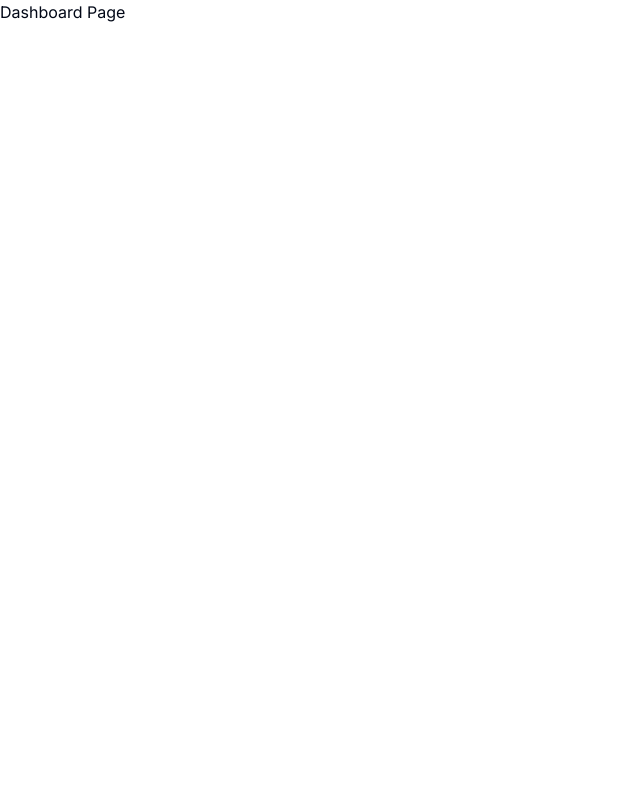
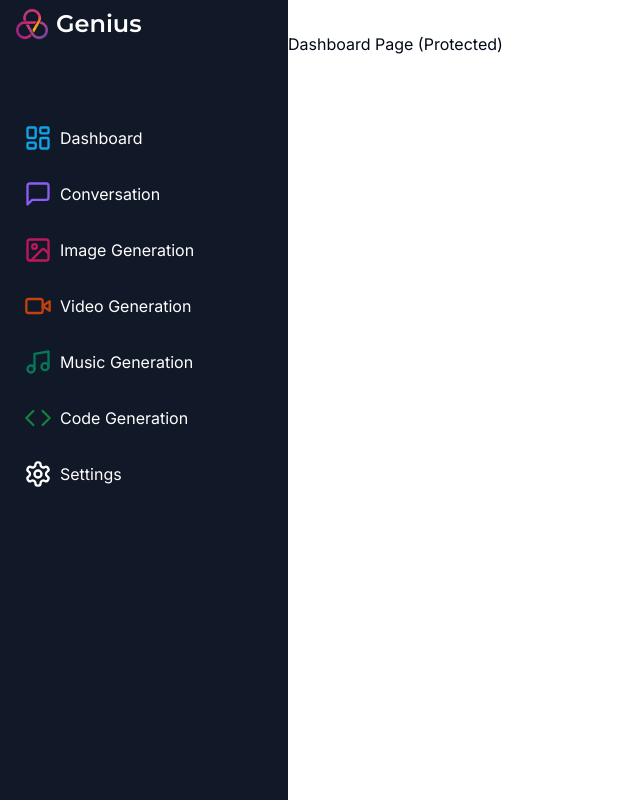
Before and after one commit to nini430/saas-ai-platform, a Next.js app: page /dashboard in a window 1280 px wide. Shown: the whole page, without its empty margins (0-640 px from the left). Built offline with nearby package versions, Linux system fonts and the light colour scheme.

Commit message:
add sidebar

```diff
--- a/app/(dashboard)/(routes)/dashboard/page.tsx
+++ b/app/(dashboard)/(routes)/dashboard/page.tsx
@@ -1,10 +1,7 @@
-import { UserButton } from "@clerk/nextjs";
 
 export default function DashboardPage() {
   return (
-    <>
-    <p>Dashboard Page</p>
-    <UserButton afterSignOutUrl="/"/>
-    </>
+    <p>Dashboard Page (Protected)</p>
+
   )
 }
--- /dev/null
+++ b/app/(dashboard)/layout.tsx
@@ -0,0 +1,18 @@
+import Navbar from '@/components/navbar'
+import Sidebar from '@/components/sidebar'
+
+const DashboardLayout = ({children}:{children:React.ReactNode}) => {
+  return (
+    <div className='relative h-full'>
+        <div className='hidden md:flex md:flex-col md:fixed md:h-full md:w-72 bg-gray-900'>
+            <Sidebar/>
+        </div>
+        <main className='h-full md:pl-72'>
+            <Navbar/>
+            {children}
+        </main>
+    </div>
+  )
+}
+
+export default DashboardLayout
--- /dev/null
+++ b/components/mobile-sidebar.tsx
@@ -0,0 +1,24 @@
+'use client';
+
+import { Button } from '@/components/ui/button';
+import { Menu } from 'lucide-react';
+import { Sheet, SheetTrigger, SheetContent } from '@/components/ui/sheet';
+
+import Sidebar from '@/components/sidebar';
+
+const MobileSidebar = () => {
+  return (
+    <Sheet>
+      <SheetTrigger asChild>
+        <Button className="md:hidden" variant="ghost" size="icon">
+          <Menu />
+        </Button>
+      </SheetTrigger>
+      <SheetContent side='left' className='p-0'>
+        <Sidebar/>
+      </SheetContent>
+    </Sheet>
+  );
+};
+
+export default MobileSidebar;
--- /dev/null
+++ b/components/navbar.tsx
@@ -0,0 +1,18 @@
+import {Menu} from 'lucide-react'
+
+import { Button } from './ui/button'
+import { UserButton } from '@clerk/nextjs'
+import MobileSidebar from './mobile-sidebar'
+
+const Navbar = () => {
+  return (
+    <div className='flex items-center p-4'>
+        <MobileSidebar/>
+        <div className='flex w-full justify-end'>
+            <UserButton afterSignOutUrl='/'/>
+        </div>
+    </div>
+  )
+}
+
+export default Navbar
--- /dev/null
+++ b/components/sidebar.tsx
@@ -0,0 +1,82 @@
+'use client';
+
+import Image from 'next/image';
+import Link from 'next/link';
+
+import { Montserrat } from 'next/font/google';
+import { cn } from '@/lib/utils';
+import { Code, ImageIcon, LayoutDashboard, MessageSquare, Music, Settings, VideoIcon } from 'lucide-react';
+const montseratt = Montserrat({ weight: '600', subsets: ['latin'] });
+
+const routes = [
+  {
+    label: 'Dashboard',
+    icon: LayoutDashboard,
+    href: '/dashboard',
+    color: 'text-sky-500',
+  },
+  {
+    label: 'Conversation',
+    icon: MessageSquare,
+    href: '/conversation',
+    color: 'text-violet-500',
+  },
+  {
+    label: 'Image Generation',
+    icon: ImageIcon,
+    href: '/image',
+    color: 'text-pink-700',
+  },
+  {
+    label: 'Video Generation',
+    icon: VideoIcon,
+    href: '/video',
+    color: 'text-orange-700',
+  },
+  {
+    label: 'Music Generation',
+    icon: Music,
+    href: '/music',
+    color: 'text-emerald-700',
+  },
+  {
+    label: 'Code Generation',
+    icon: Code,
+    href: '/code',
+    color: 'text-green-700',
+  },
+  {
+    label: 'Settings',
+    icon: Settings,
+    href: '/settings',
+  },
+];
+
+const Sidebar = () => {
+  return (
+    <div className="space-y-4 h-full flex flex-col py-2 text-white bg-gray-900">
+      <Link href="/dashboard">
+        <div className="px-4 mb-14 flex items-center">
+          <div className="relative w-8 h-8 mr-2">
+            <Image fill alt="logo" src="/logo.png" />
+          </div>
+          <h1 className={cn('text-2xl font-bold', montseratt.className)}>
+            Genius
+          </h1>
+        </div>
+      </Link>
+      <div className="space-y-1 px-3">
+        {routes.map((route) => {
+          return <Link className='p-3 flex items-center justify-start hover:text-white hover:bg-white/10 transition rounded-md' key={route.href} href={route.href}>
+            <div className='flex items-center flex-1'>
+                <route.icon className={cn('w-7 h-7 mr-2',route.color)}/>
+                {route.label}
+            </div>
+          </Link>;
+        })}
+      </div>
+    </div>
+  );
+};
+
+export default Sidebar;
--- /dev/null
+++ b/components/ui/sheet.tsx
@@ -0,0 +1,144 @@
+"use client"
+
+import * as React from "react"
+import * as SheetPrimitive from "@radix-ui/react-dialog"
+import { cva, type VariantProps } from "class-variance-authority"
+import { X } from "lucide-react"
+
+import { cn } from "@/lib/utils"
+
+const Sheet = SheetPrimitive.Root
+
+const SheetTrigger = SheetPrimitive.Trigger
+
+const SheetClose = SheetPrimitive.Close
+
+const SheetPortal = ({
+  className,
+  ...props
+}: SheetPrimitive.DialogPortalProps) => (
+  <SheetPrimitive.Portal className={cn(className)} {...props} />
+)
+SheetPortal.displayName = SheetPrimitive.Portal.displayName
+
+const SheetOverlay = React.forwardRef<
+  React.ElementRef<typeof SheetPrimitive.Overlay>,
+  React.ComponentPropsWithoutRef<typeof SheetPrimitive.Overlay>
+>(({ className, ...props }, ref) => (
+  <SheetPrimitive.Overlay
+    className={cn(
+      "fixed inset-0 z-50 bg-background/80 backdrop-blur-sm data-[state=open]:animate-in data-[state=closed]:animate-out data-[state=closed]:fade-out-0 data-[state=open]:fade-in-0",
+      className
+    )}
+    {...props}
+    ref={ref}
+  />
+))
+SheetOverlay.displayName = SheetPrimitive.Overlay.displayName
+
+const sheetVariants = cva(
+  "fixed z-50 gap-4 bg-background p-6 shadow-lg transition ease-in-out data-[state=open]:animate-in data-[state=closed]:animate-out data-[state=closed]:duration-300 data-[state=open]:duration-500",
+  {
+    variants: {
+      side: {
+        top: "inset-x-0 top-0 border-b data-[state=closed]:slide-out-to-top data-[state=open]:slide-in-from-top",
+        bottom:
+          "inset-x-0 bottom-0 border-t data-[state=closed]:slide-out-to-bottom data-[state=open]:slide-in-from-bottom",
+        left: "inset-y-0 left-0 h-full w-3/4 border-r data-[state=closed]:slide-out-to-left data-[state=open]:slide-in-from-left sm:max-w-sm",
+        right:
+          "inset-y-0 right-0 h-full w-3/4  border-l data-[state=closed]:slide-out-to-right data-[state=open]:slide-in-from-right sm:max-w-sm",
+      },
+    },
+    defaultVariants: {
+      side: "right",
+    },
+  }
+)
+
+interface SheetContentProps
+  extends React.ComponentPropsWithoutRef<typeof SheetPrimitive.Content>,
+    VariantProps<typeof sheetVariants> {}
+
+const SheetContent = React.forwardRef<
+  React.ElementRef<typeof SheetPrimitive.Content>,
+  SheetContentProps
+>(({ side = "right", className, children, ...props }, ref) => (
+  <SheetPortal>
+    <SheetOverlay />
+    <SheetPrimitive.Content
+      ref={ref}
+      className={cn(sheetVariants({ side }), className)}
+      {...props}
+    >
+      {children}
+      <SheetPrimitive.Close className="absolute right-4 top-4 rounded-sm opacity-70 ring-offset-background transition-opacity hover:opacity-100 focus:outline-none focus:ring-2 focus:ring-ring focus:ring-offset-2 disabled:pointer-events-none data-[state=open]:bg-secondary">
+        <X className="h-4 w-4" />
+        <span className="sr-only">Close</span>
+      </SheetPrimitive.Close>
+    </SheetPrimitive.Content>
+  </SheetPortal>
+))
+SheetContent.displayName = SheetPrimitive.Content.displayName
+
+const SheetHeader = ({
+  className,
+  ...props
+}: React.HTMLAttributes<HTMLDivElement>) => (
+  <div
+    className={cn(
+      "flex flex-col space-y-2 text-center sm:text-left",
+      className
+    )}
+    {...props}
+  />
+)
+SheetHeader.displayName = "SheetHeader"
+
+const SheetFooter = ({
+  className,
+  ...props
+}: React.HTMLAttributes<HTMLDivElement>) => (
+  <div
+    className={cn(
+      "flex flex-col-reverse sm:flex-row sm:justify-end sm:space-x-2",
+      className
+    )}
+    {...props}
+  />
+)
+SheetFooter.displayName = "SheetFooter"
+
+const SheetTitle = React.forwardRef<
+  React.ElementRef<typeof SheetPrimitive.Title>,
+  React.ComponentPropsWithoutRef<typeof SheetPrimitive.Title>
+>(({ className, ...props }, ref) => (
+  <SheetPrimitive.Title
+    ref={ref}
+    className={cn("text-lg font-semibold text-foreground", className)}
+    {...props}
+  />
+))
+SheetTitle.displayName = SheetPrimitive.Title.displayName
+
+const SheetDescription = React.forwardRef<
+  React.ElementRef<typeof SheetPrimitive.Description>,
+  React.ComponentPropsWithoutRef<typeof SheetPrimitive.Description>
+>(({ className, ...props }, ref) => (
+  <SheetPrimitive.Description
+    ref={ref}
+    className={cn("text-sm text-muted-foreground", className)}
+    {...props}
+  />
+))
+SheetDescription.displayName = SheetPrimitive.Description.displayName
+
+export {
+  Sheet,
+  SheetTrigger,
+  SheetClose,
+  SheetContent,
+  SheetHeader,
+  SheetFooter,
+  SheetTitle,
+  SheetDescription,
+}
--- a/package.json
+++ b/package.json
@@ -10,6 +10,7 @@
   },
   "dependencies": {
     "@clerk/nextjs": "^4.23.5",
+    "@radix-ui/react-dialog": "^1.0.4",
     "@radix-ui/react-slot": "^1.0.2",
     "@types/node": "20.5.9",
     "@types/react": "18.2.21",
```
Also changed, not shown: public/logo.png (added), 1 other file (tests, documents, lock files or other folders).
